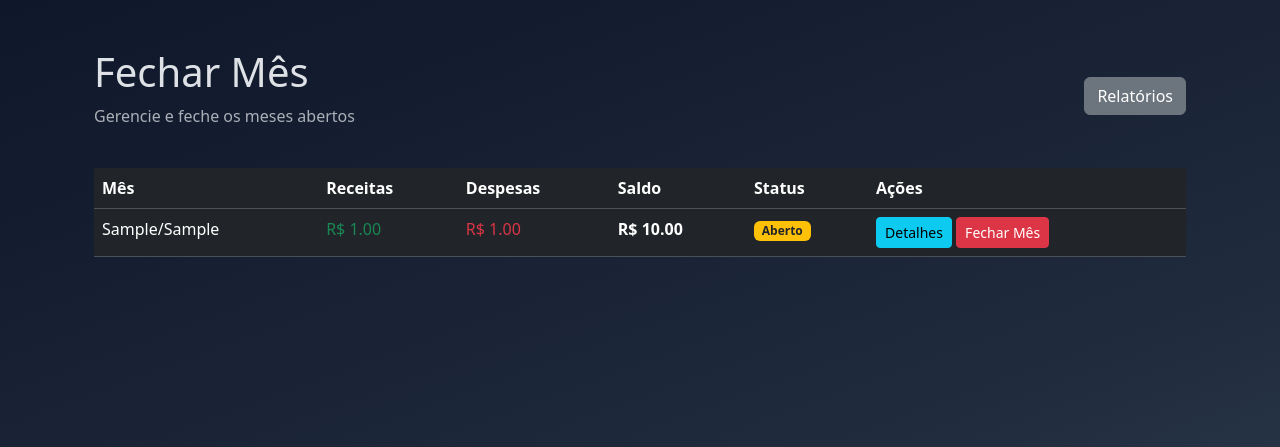
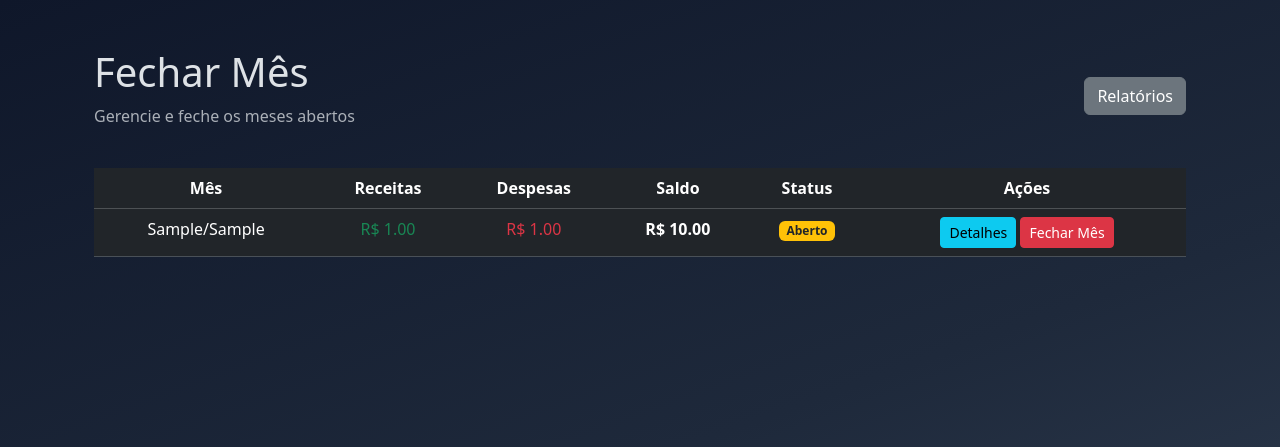
Before and after one commit to leonhardc/gestor-de-financas-pessoais, a Django app: template templates/contas/fechar_mes.html in a window 1280 px wide. Shown: the top 447 px of the page. Run offline with Django 5.2, Linux system fonts and the light colour scheme; the template is opened without the code that fills it: most values are stand-ins (such as "Sample title", 1, 10 or a date in 2020); parts of the project's set-up code (start-up, migrations or seed data) failed here and were passed over.

Commit message:
mudanca no design do template de fechar mes

```diff
--- a/templates/contas/fechar_mes.html
+++ b/templates/contas/fechar_mes.html
@@ -18,7 +18,7 @@
 
     <div class="table-responsive">
         <table class="table table-hover">
-            <thead class="table-dark">
+            <thead class="table-dark text-center">
                 <tr>
                     <th>Mês</th>
                     <th>Receitas</th>
@@ -28,7 +28,7 @@
                     <th>Ações</th>
                 </tr>
             </thead>
-            <tbody>
+            <tbody class="text-center">
                 {% for chave, dados in relatorio_geral.items %}
                 <tr>
                     <td>{{ chave.1 }}/{{ chave.0 }}</td>
@@ -37,7 +37,7 @@
                     <td class="fw-bold">R$ {{ dados.saldo_final|floatformat:2 }}</td>
                     <td><span class="badge bg-warning text-dark">Aberto</span></td>
                     <td>
-                        <a href="#" class="btn btn-sm btn-info">Detalhes</a>
+                        <a href="{% url 'contas:detalhes_mes' ano=chave.0 mes=chave.1 %}" class="btn btn-sm btn-info">Detalhes</a>
                         <a href="{% url 'contas:fechar_mes' %}" class="btn btn-sm btn-danger" data-bs-toggle="modal" data-bs-target="#closeMonthModal{{ forloop.counter }}">Fechar Mês</a>
 
                         <!-- Modal -->
```
